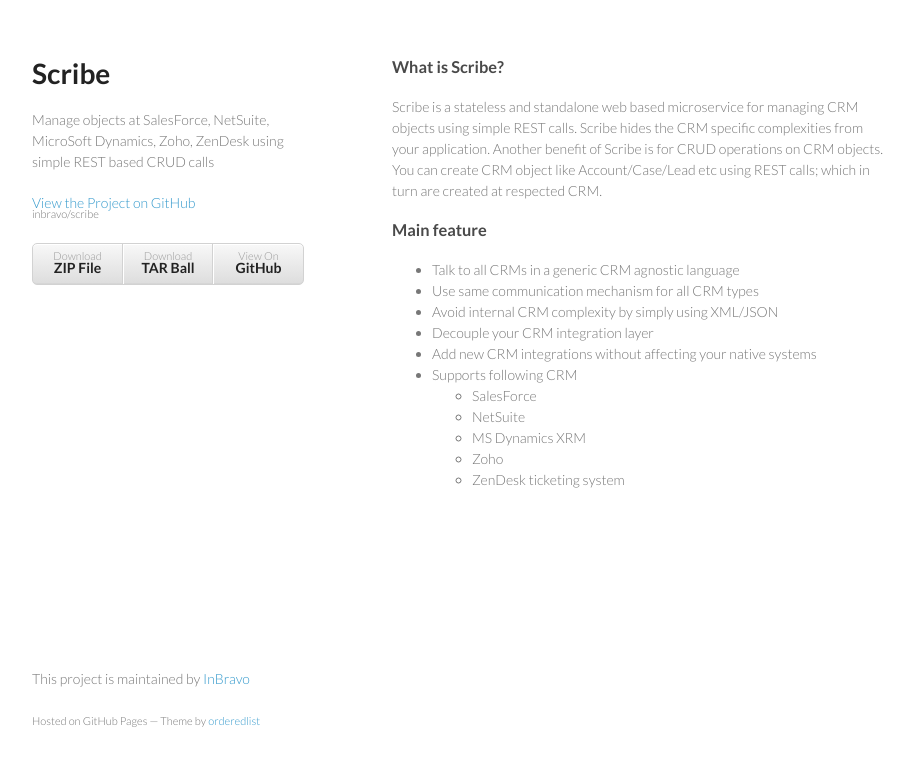
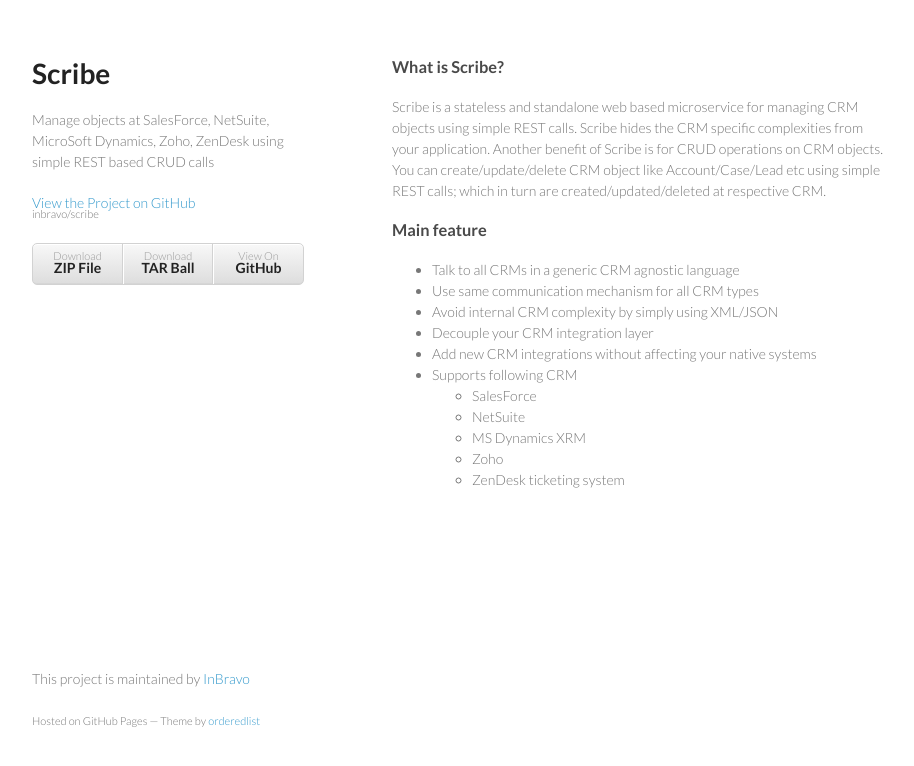
Before and after one commit to inbravo/scribe, a plain HTML site: page index.html in a window 1280 px wide. Shown: the whole page, without its empty margins (178-1092 px from the left). Drawn offline with Linux system fonts and the light colour scheme.

Commit message:
index++
index++

```diff
--- a/index.html
+++ b/index.html
@@ -28,7 +28,7 @@
       </header>
       <section>
         <h3><a id="welcome-to-github-pages" class="anchor" href="#welcome-to-github-pages" aria-hidden="true"><span aria-hidden="true" class="octicon octicon-link"></span></a>What is Scribe?</h3>
-        <p>Scribe is a stateless and standalone web based microservice for managing CRM objects using simple REST calls. Scribe hides the CRM specific complexities from your application. Another benefit of Scribe is for CRUD operations on CRM objects. You can create CRM object like Account/Case/Lead etc using REST calls; which in turn are created at respected CRM.</p>
+        <p>Scribe is a stateless and standalone web based microservice for managing CRM objects using simple REST calls. Scribe hides the CRM specific complexities from your application. Another benefit of Scribe is for CRUD operations on CRM objects. You can create/update/delete CRM object like Account/Case/Lead etc using simple REST calls; which in turn are created/updated/deleted at respective CRM.</p>
 		<h3>
 		<a name="MainFeature" class="anchor" href="#MainFeature"><span class="octicon octicon-link"></span></a>Main feature</h3>
 		<ul>
```
